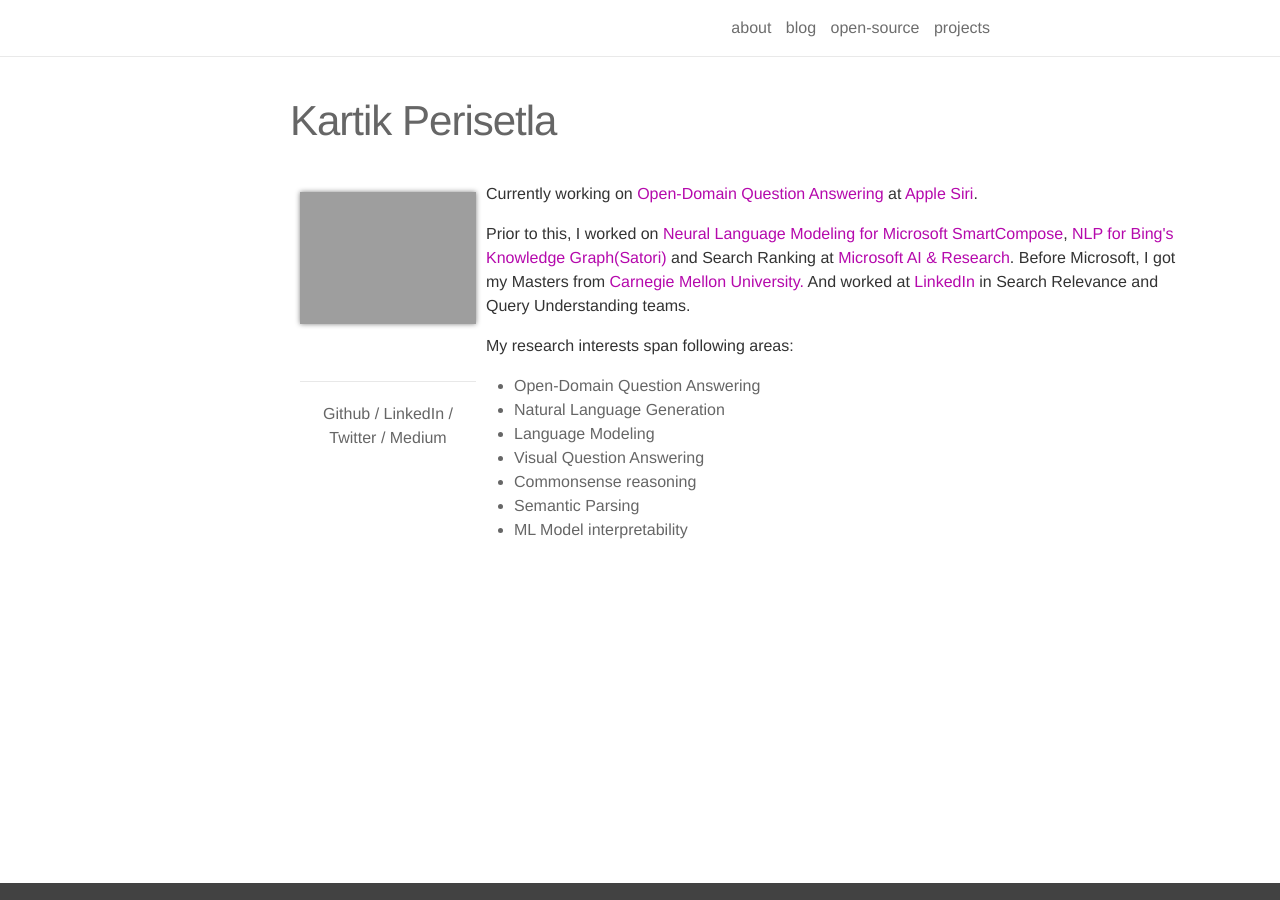
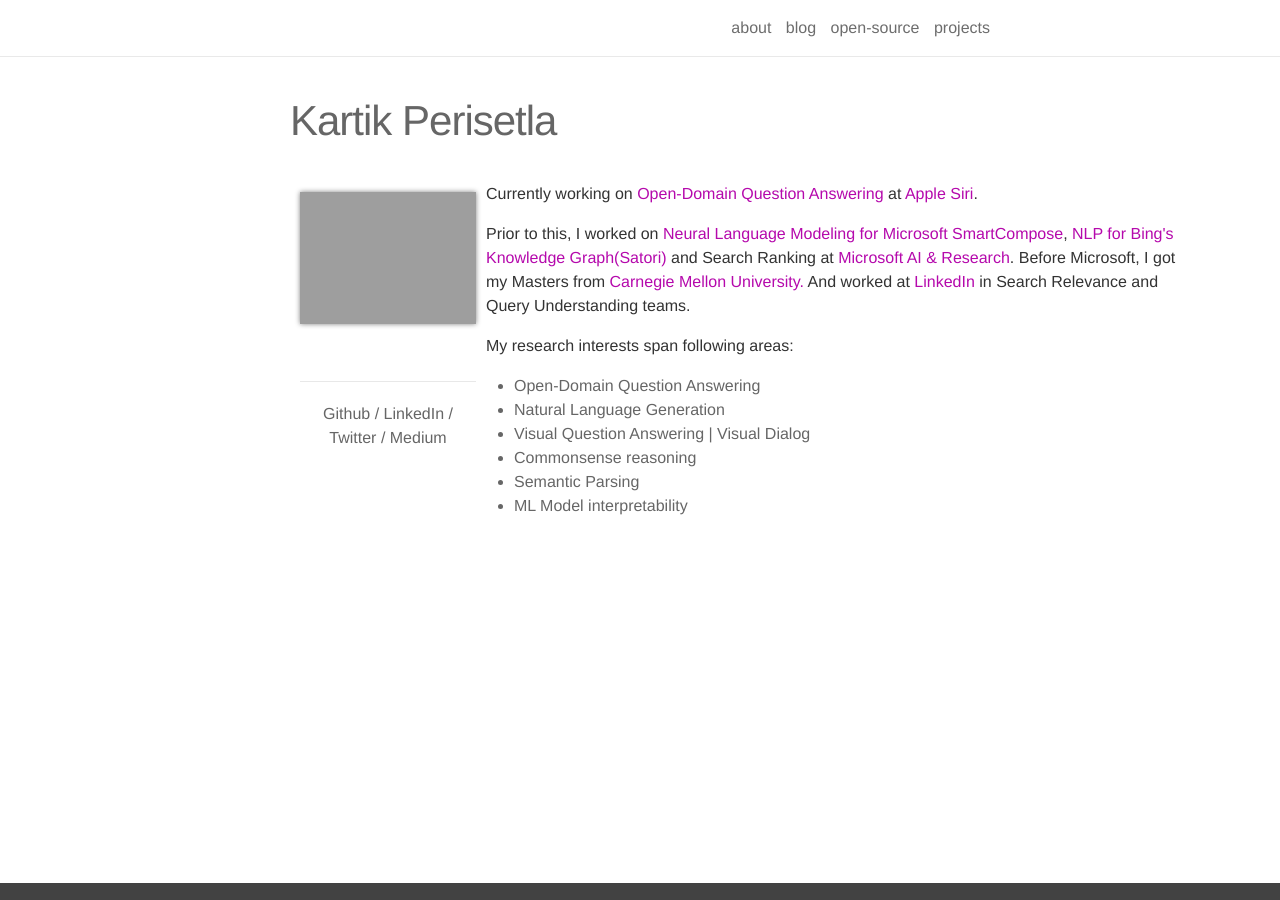
Before and after one commit to kartikperisetla/kartikperisetla.github.io, a Jekyll site: the page built from _pages/about.md, in a window 1280 px wide. Built offline with Jekyll 4.4.1, drawn with Linux system fonts in a browser that asks for light colours; nearby versions of some CDN libraries.

Commit message:
Update about.md

```diff
--- a/_pages/about.md
+++ b/_pages/about.md
@@ -21,10 +21,8 @@
 </li>
 <li>Natural Language Generation
 </li>
-<li>Language Modeling
-</li>
 <li>
-Visual Question Answering
+Visual Question Answering | Visual Dialog
 </li>
 <li>
 Commonsense reasoning
```
